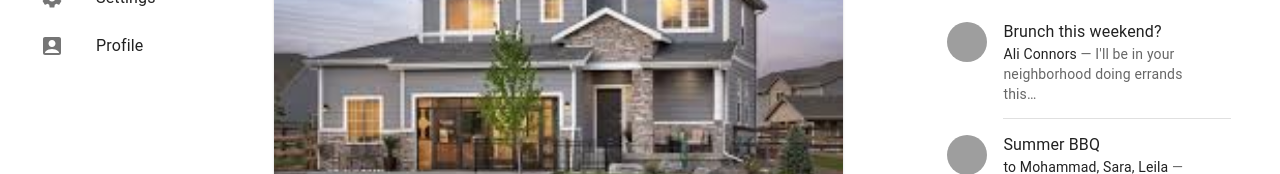
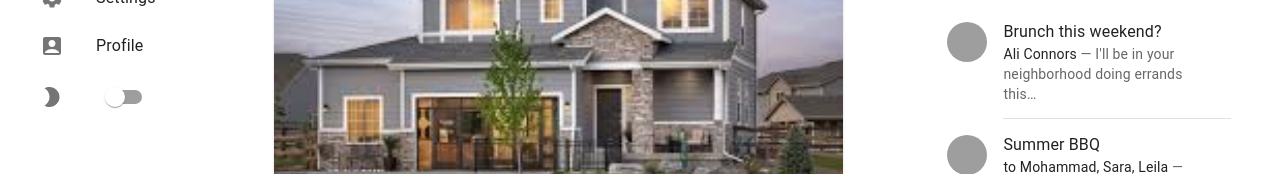
Before and after one commit to farazmirsaeedi/social-media, a React (Vite) app: page / in a window 1280 px wide. Shown: the part 362-536 px from the top of the page. Built offline with nearby package versions, Linux system fonts and the light colour scheme; grey boxes are pictures that could not be loaded.

Commit message:
set target of event for Switch (dark mode)

```diff
--- a/src/Components/Sidebar.jsx
+++ b/src/Components/Sidebar.jsx
@@ -1,24 +1,41 @@
 import React from "react";
-import { Box, List, ListItem, ListItemButton, ListItemIcon, ListItemText, Switch } from "@mui/material";
-import { AccountBox, Article, Group, Home, ModeNight, People, Person, PersonAdd, Settings, Storefront } from "@mui/icons-material";
+import {
+  Box,
+  List,
+  ListItem,
+  ListItemButton,
+  ListItemIcon,
+  ListItemText,
+  Switch,
+} from "@mui/material";
+import {
+  AccountBox,
+  Article,
+  Group,
+  Home,
+  ModeNight,
+  Person,
+  Settings,
+  Storefront,
+} from "@mui/icons-material";
 
-const Sidebar = () =>{
-    return(
-        <Box flex={1} p={2} sx={{ display:{xs:"none",sm:"block"}}} >
+const Sidebar = ({ mode, setMode }) => {
+  return (
+    <Box flex={1} p={2} sx={{ display: { xs: "none", sm: "block" } }}>
       <Box position="fixed">
         <List>
           <ListItem disablePadding>
             <ListItemButton>
               <ListItemIcon>
-                                <Home/>
+                <Home />
               </ListItemIcon>
               <ListItemText primary="Home" />
             </ListItemButton>
           </ListItem>
           <ListItem disablePadding>
-                        <ListItemButton component="a" href="pages">
+            <ListItemButton>
               <ListItemIcon>
-                                <Article/>
+                <Article />
               </ListItemIcon>
               <ListItemText primary="Pages" />
             </ListItemButton>
@@ -26,7 +43,7 @@ const Sidebar = () =>{
           <ListItem disablePadding>
             <ListItemButton>
               <ListItemIcon>
-                                <Group/>
+                <Group />
               </ListItemIcon>
               <ListItemText primary="Groups" />
             </ListItemButton>
@@ -34,7 +51,7 @@ const Sidebar = () =>{
           <ListItem disablePadding>
             <ListItemButton>
               <ListItemIcon>
-                                <Storefront/>
+                <Storefront />
               </ListItemIcon>
               <ListItemText primary="Marketplace" />
             </ListItemButton>
@@ -42,7 +59,7 @@ const Sidebar = () =>{
           <ListItem disablePadding>
             <ListItemButton>
               <ListItemIcon>
-                                <Person/>
+                <Person />
               </ListItemIcon>
               <ListItemText primary="Friends" />
             </ListItemButton>
@@ -50,7 +67,7 @@ const Sidebar = () =>{
           <ListItem disablePadding>
             <ListItemButton>
               <ListItemIcon>
-                                <Settings/>
+                <Settings />
               </ListItemIcon>
               <ListItemText primary="Settings" />
             </ListItemButton>
@@ -58,23 +75,25 @@ const Sidebar = () =>{
           <ListItem disablePadding>
             <ListItemButton>
               <ListItemIcon>
-                                <AccountBox/>
+                <AccountBox />
               </ListItemIcon>
               <ListItemText primary="Profile" />
             </ListItemButton>
           </ListItem>
-                    {/* <ListItem disablePadding>
+          <ListItem disablePadding>
             <ListItemButton>
               <ListItemIcon>
-                                <ModeNight/>
+                <ModeNight />
               </ListItemIcon>
-                            <Switch defaultChecked />
+              <Switch
+                onChange={(e) => setMode(mode === "light" ? "dark" : "light")}
+              />
             </ListItemButton>
-                    </ListItem> */}
+          </ListItem>
         </List>
       </Box>
     </Box>
-    )
-}
+  );
+};
 
 export default Sidebar;
```
Lines whose indentation alone changed are shown as unchanged.
